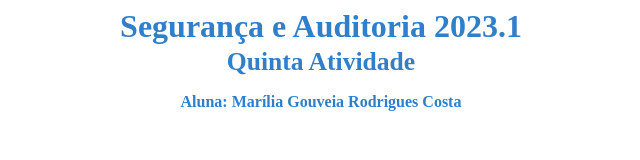
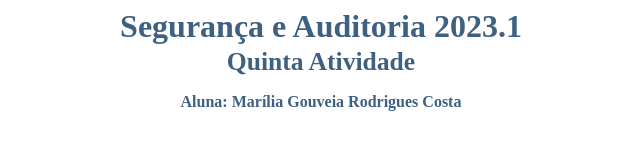
Before and after one commit to mariliagrcosta/ufrpe-sasi-quintaatividade, a plain HTML site: page header.html in a window 1280 px wide. Shown: the whole page, without its empty margins (319-959 px from the left). Drawn offline with Linux system fonts and the light colour scheme.

Commit message:
Ajustes Visuais na Página

```diff
--- a/header.html
+++ b/header.html
@@ -7,9 +7,9 @@
 </head>
 <body>
 
-    <h1 style="text-align:center; color:rgb(47, 127, 203); font-size:200%; margin-top:6px; margin-bottom: 2px;">Segurança e Auditoria 2023.1</h1>
-    <h2 style="text-align:center; color:rgb(47, 127, 203); font-size:160%; margin-top: 2px; margin-bottom: 6px;">Quinta Atividade</h2>
-    <h3 style="text-align:center; color:rgb(47, 127, 203); font-size:100%;">Aluna: Marília Gouveia Rodrigues Costa</h3>
+    <h1 style="text-align:center; color:rgb(62, 97, 129); font-size:200%; margin-top:6px; margin-bottom: 2px;">Segurança e Auditoria 2023.1</h1>
+    <h2 style="text-align:center; color:rgb(62, 97, 129);; font-size:160%; margin-top: 2px; margin-bottom: 6px;">Quinta Atividade</h2>
+    <h3 style="text-align:center; color:rgb(62, 97, 129);; font-size:100%;">Aluna: Marília Gouveia Rodrigues Costa</h3>
 
 </body>
 </html>
```
Also changed, not shown: frame1.html (+1 -1 lines), frame2.html (+1 -1 lines).
